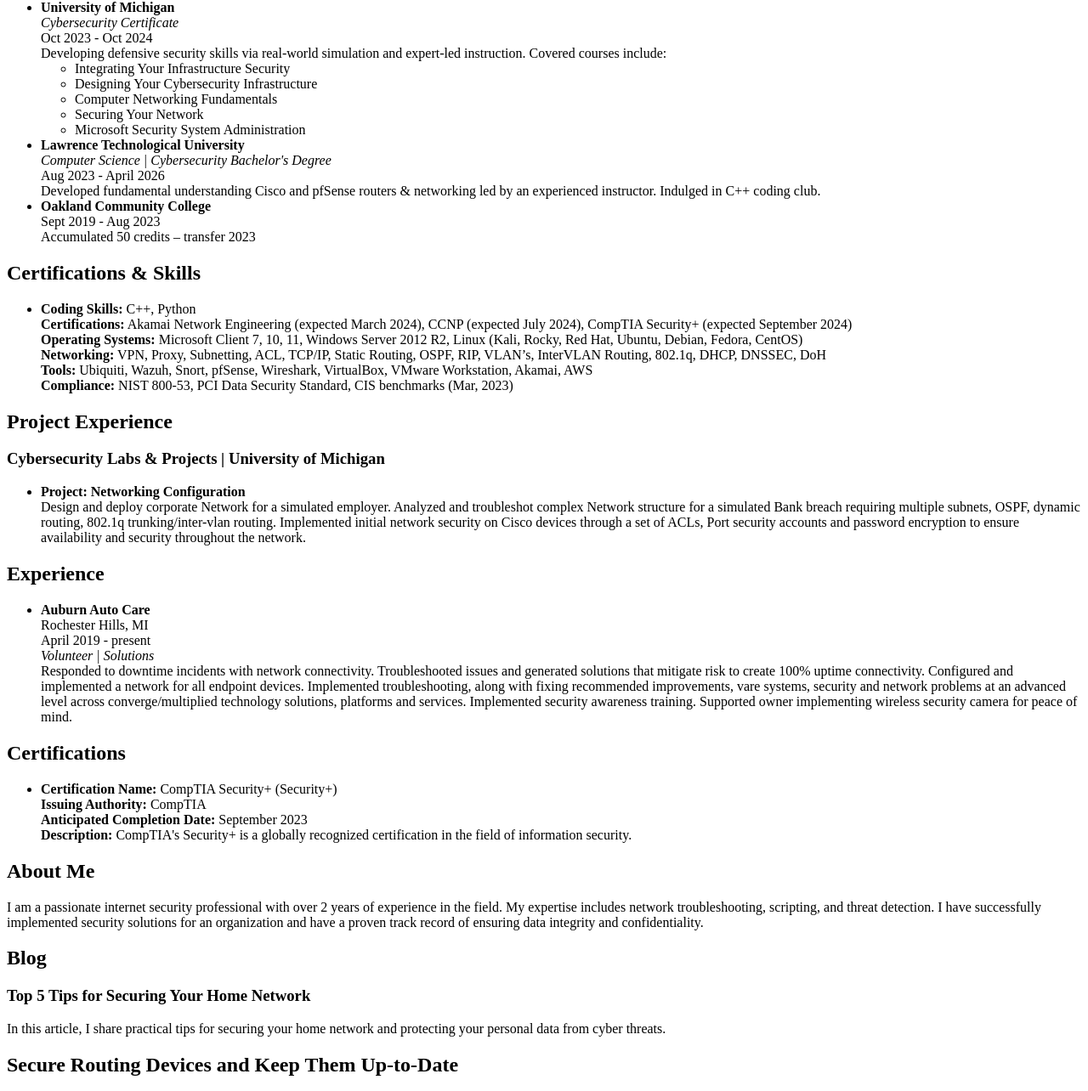
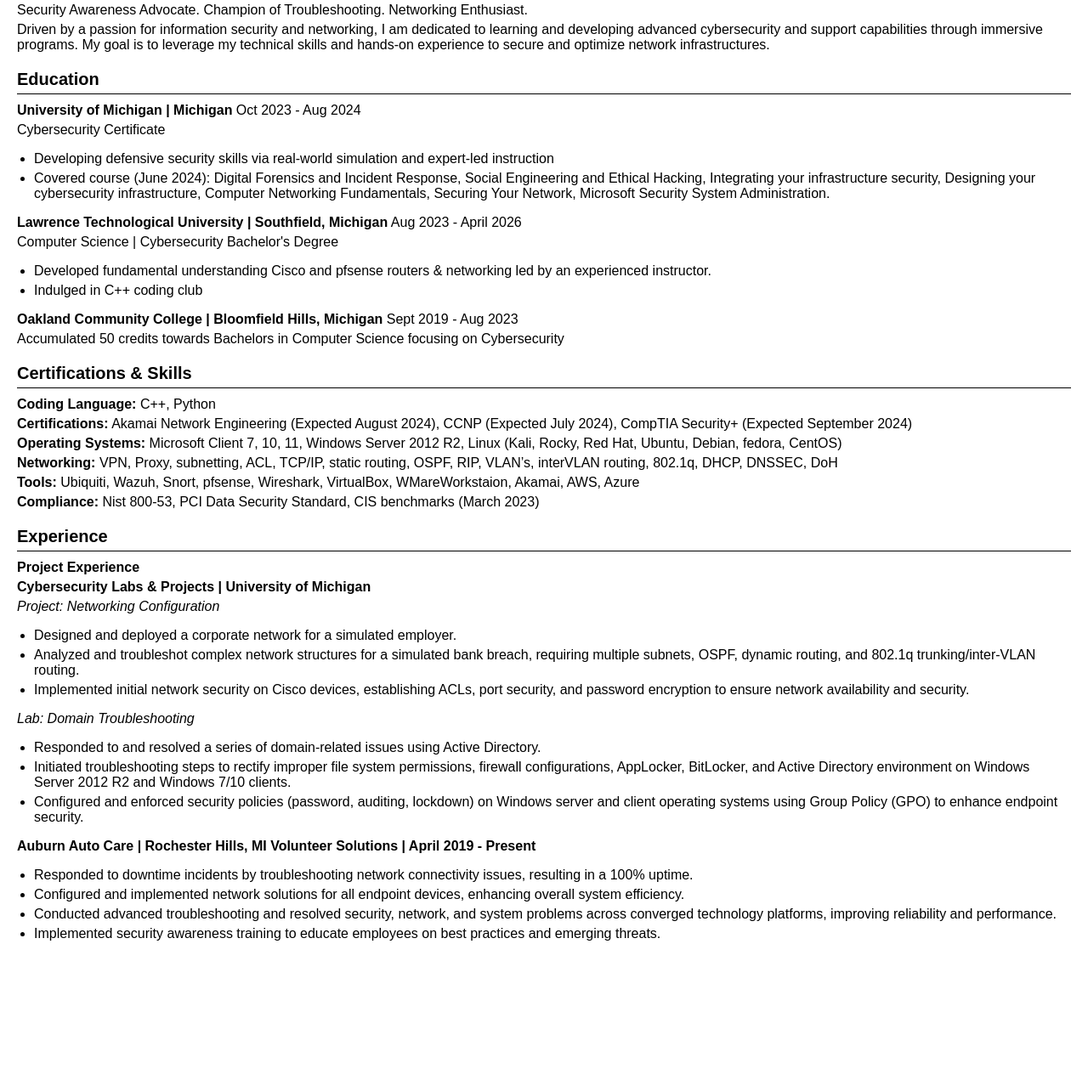
Before and after one commit to GenMoe/Introduction, a plain HTML site: page index.html in a window 1280 px wide. Shown: the part 127-1411 px from the top of the page at 85% size. After the commit the page ends 1255 px from the top, so only its background shows below. Drawn offline with Linux system fonts and the light colour scheme.

Commit message:
Update index.html
Fine-Tuned

```diff
--- a/index.html
+++ b/index.html
@@ -3,174 +3,95 @@
 <head>
     <meta charset="UTF-8">
     <meta name="viewport" content="width=device-width, initial-scale=1.0">
-    <title>sodalad</title>
-    <!-- Link to your CSS file for styling -->
-    <link rel="stylesheet" href="styles.css">
+    <title>Resume - Mohamad Husseini</title>
+    <style>
+        body {
+            font-family: Arial, sans-serif;
+            margin: 20px;
+        }
+        .header, .section {
+            margin-bottom: 20px;
+        }
+        .header h1 {
+            font-size: 24px;
+            margin: 0;
+        }
+        .header p {
+            margin: 5px 0;
+        }
+        .section h2 {
+            font-size: 20px;
+            border-bottom: 1px solid #000;
+            padding-bottom: 5px;
+            margin-bottom: 10px;
+        }
+        .section p, .section li {
+            margin: 5px 0;
+        }
+        .section ul {
+            padding-left: 20px;
+        }
+    </style>
 </head>
 <body>
-    <header>
+    <div class="header">
         <h1>Mohamad Ali Husseini</h1>
-    </header>
-
-    <!-- Education Section -->
-    <section id="education">
+        <p>Farmington Hills | lhsayni@proton.me | 248.678.5218 | <a href="https://www.linkedin.com/in/g-pdpz/">LinkedIn</a> | <a href="http://lhsayni.com">lhsayni.com</a></p>
+    </div>
+    <div class="section">
+        <h2>Introduction</h2>
+        <p>Security Awareness Advocate. Champion of Troubleshooting. Networking Enthusiast.</p>
+        <p>Driven by a passion for information security and networking, I am dedicated to learning and developing advanced cybersecurity and support capabilities through immersive programs. My goal is to leverage my technical skills and hands-on experience to secure and optimize network infrastructures.</p>
+    </div>
+    <div class="section">
         <h2>Education</h2>
+        <p><strong>University of Michigan | Michigan</strong> Oct 2023 - Aug 2024</p>
+        <p>Cybersecurity Certificate</p>
         <ul>
-            <li>
-                <strong>University of Michigan</strong><br>
-                <em>Cybersecurity Certificate</em><br>
-                Oct 2023 - Oct 2024<br>
-                Developing defensive security skills via real-world simulation and expert-led instruction. Covered courses include:
-                <ul>
-                    <li>Integrating Your Infrastructure Security</li>
-                    <li>Designing Your Cybersecurity Infrastructure</li>
-                    <li>Computer Networking Fundamentals</li>
-                    <li>Securing Your Network</li>
-                    <li>Microsoft Security System Administration</li>
-                </ul>
-             <li>
-                <strong>Lawrence Technological University</strong><br>
-                <em>Computer Science | Cybersecurity Bachelor's Degree</em><br>
-                Aug 2023 - April 2026<br>
-                Developed fundamental understanding Cisco and pfSense routers & networking led by an experienced instructor. Indulged in C++ coding club.
-            </li>
-            <li>
-                <strong>Oakland Community College</strong><br>
-                Sept 2019 - Aug 2023<br>
-                Accumulated 50 credits – transfer 2023
-            </li>
-	</ul>
-    </section>
-
-    <!-- Certifications & Skills Section -->
-    <section id="certifications-skills">
+            <li>Developing defensive security skills via real-world simulation and expert-led instruction</li>
+            <li>Covered course (June 2024): Digital Forensics and Incident Response, Social Engineering and Ethical Hacking, Integrating your infrastructure security, Designing your cybersecurity infrastructure, Computer Networking Fundamentals, Securing Your Network, Microsoft Security System Administration.</li>
+        </ul>
+        <p><strong>Lawrence Technological University | Southfield, Michigan</strong> Aug 2023 - April 2026</p>
+        <p>Computer Science | Cybersecurity Bachelor's Degree</p>
+        <ul>
+            <li>Developed fundamental understanding Cisco and pfsense routers & networking led by an experienced instructor.</li>
+            <li>Indulged in C++ coding club</li>
+        </ul>
+        <p><strong>Oakland Community College | Bloomfield Hills, Michigan</strong> Sept 2019 - Aug 2023</p>
+        <p>Accumulated 50 credits towards Bachelors in Computer Science focusing on Cybersecurity</p>
+    </div>
+    <div class="section">
         <h2>Certifications & Skills</h2>
+        <p><strong>Coding Language:</strong> C++, Python</p>
+        <p><strong>Certifications:</strong> Akamai Network Engineering (Expected August 2024), CCNP (Expected July 2024), CompTIA Security+ (Expected September 2024)</p>
+        <p><strong>Operating Systems:</strong> Microsoft Client 7, 10, 11, Windows Server 2012 R2, Linux (Kali, Rocky, Red Hat, Ubuntu, Debian, fedora, CentOS)</p>
+        <p><strong>Networking:</strong> VPN, Proxy, subnetting, ACL, TCP/IP, static routing, OSPF, RIP, VLAN’s, interVLAN routing, 802.1q, DHCP, DNSSEC, DoH</p>
+        <p><strong>Tools:</strong> Ubiquiti, Wazuh, Snort, pfsense, Wireshark, VirtualBox, WMareWorkstaion, Akamai, AWS, Azure</p>
+        <p><strong>Compliance:</strong> Nist 800-53, PCI Data Security Standard, CIS benchmarks (March 2023)</p>
+    </div>
+    <div class="section">
+        <h2>Experience</h2>
+        <p><strong>Project Experience</strong></p>
+        <p><strong>Cybersecurity Labs & Projects | University of Michigan</strong></p>
+        <p><em>Project: Networking Configuration</em></p>
         <ul>
-            <li>
-                <strong>Coding Skills:</strong> C++, Python<br>
-                <strong>Certifications:</strong> Akamai Network Engineering (expected March 2024), CCNP (expected July 2024), CompTIA Security+ (expected September 2024)<br>
-                <strong>Operating Systems:</strong> Microsoft Client 7, 10, 11, Windows Server 2012 R2, Linux (Kali, Rocky, Red Hat, Ubuntu, Debian, Fedora, CentOS)<br>
-                <strong>Networking:</strong> VPN, Proxy, Subnetting, ACL, TCP/IP, Static Routing, OSPF, RIP, VLAN’s, InterVLAN Routing, 802.1q, DHCP, DNSSEC, DoH<br>
-                <strong>Tools:</strong> Ubiquiti, Wazuh, Snort, pfSense, Wireshark, VirtualBox, VMware Workstation, Akamai, AWS<br>
-                <strong>Compliance:</strong> NIST 800-53, PCI Data Security Standard, CIS benchmarks (Mar, 2023)<br>
-            </li>
-            <!-- Add more certifications and skills -->
+            <li>Designed and deployed a corporate network for a simulated employer.</li>
+            <li>Analyzed and troubleshot complex network structures for a simulated bank breach, requiring multiple subnets, OSPF, dynamic routing, and 802.1q trunking/inter-VLAN routing.</li>
+            <li>Implemented initial network security on Cisco devices, establishing ACLs, port security, and password encryption to ensure network availability and security.</li>
         </ul>
-    </section>
-
-    <!-- Project Experience Section -->
-    <section id="projects">
-        <h2>Project Experience</h2>
-        <h3>Cybersecurity Labs & Projects | University of Michigan</h3>
+        <p><em>Lab: Domain Troubleshooting</em></p>
         <ul>
-            <li>
-                <strong>Project: Networking Configuration</strong><br>
-                Design and deploy corporate Network for a simulated employer. Analyzed and troubleshot complex Network structure for a simulated Bank breach requiring multiple subnets, OSPF, dynamic routing, 802.1q trunking/inter-vlan routing. Implemented initial network security on Cisco devices through a set of ACLs, Port security accounts and password encryption to ensure availability and security throughout the network.
-            </li>
-            <!-- Add more project entries -->
+            <li>Responded to and resolved a series of domain-related issues using Active Directory.</li>
+            <li>Initiated troubleshooting steps to rectify improper file system permissions, firewall configurations, AppLocker, BitLocker, and Active Directory environment on Windows Server 2012 R2 and Windows 7/10 clients.</li>
+            <li>Configured and enforced security policies (password, auditing, lockdown) on Windows server and client operating systems using Group Policy (GPO) to enhance endpoint security.</li>
         </ul>
-    </section>
-
-    <!-- Experience Section -->
-    <section id="experience">
-        <h2>Experience</h2>
+        <p><strong>Auburn Auto Care | Rochester Hills, MI Volunteer Solutions | April 2019 - Present</strong></p>
         <ul>
-            <li>
-                <strong>Auburn Auto Care</strong><br>
-                Rochester Hills, MI<br>
-                April 2019 - present<br>
-                <em>Volunteer | Solutions</em><br>
-                Responded to downtime incidents with network connectivity. Troubleshooted issues and generated solutions that mitigate risk to create 100% uptime connectivity. Configured and implemented a network for all endpoint devices. Implemented troubleshooting, along with fixing recommended improvements, vare systems, security and network problems at an advanced level across converge/multiplied technology solutions, platforms and services. Implemented security awareness training. Supported owner implementing wireless security camera for peace of mind.
-            </li>
-            <!-- Add more experience entries -->
+            <li>Responded to downtime incidents by troubleshooting network connectivity issues, resulting in a 100% uptime.</li>
+            <li>Configured and implemented network solutions for all endpoint devices, enhancing overall system efficiency.</li>
+            <li>Conducted advanced troubleshooting and resolved security, network, and system problems across converged technology platforms, improving reliability and performance.</li>
+            <li>Implemented security awareness training to educate employees on best practices and emerging threats.</li>
         </ul>
-    </section>
-
-
-    <!-- Certifications Section -->
-    <section id="certifications">
-        <h2>Certifications</h2>
-        <ul>
-            <li>
-                <strong>Certification Name:</strong> CompTIA Security+ (Security+)<br>
-                <strong>Issuing Authority:</strong> CompTIA<br>
-                <strong>Anticipated Completion Date:</strong> September 2023<br>
-                <strong>Description:</strong> CompTIA's Security+ is a globally recognized certification in the field of information security.
-
-            </li>
-            <!-- Add more certifications as needed -->
-        </ul>
-    </section>
-
-    <!-- About Me Section -->
-    <section id="about">
-        <h2>About Me</h2>
-        <p>
-            I am a passionate internet security professional with over 2 years of experience in the field. My expertise includes network troubleshooting, scripting, and threat detection.
-            I have successfully implemented security solutions for an organization and have a proven track record of ensuring data integrity and confidentiality.
-        </p>
-        <!-- Add more details about yourself -->
-    </section>
-
-    <!-- Blog Section -->
-    <section id="blog">
-        <h2>Blog</h2>
-        <article>
-            <h3>Top 5 Tips for Securing Your Home Network</h3>
-            <p>
-                In this article, I share practical tips for securing your home network and protecting your personal data from cyber threats.
-            </p>
-        </article>
- <section id="blog-post">
-        <article>
-            <h2>Secure Routing Devices and Keep Them Up-to-Date</h2>
-            <p>
-                Your Internet Service Provider (ISP) may provide a modem/router as part of your service contract. To maximize administrative control over the routing and wireless features of your home network, consider using a personally owned routing device that connects to the ISP-provided modem/router. In addition, use modern router features to create a separate wireless network for guests, for network separation from your more trusted and private devices.
-            </p>
-            <!-- Add more paragraphs for each tip -->
-            <p>
-                Your router is the gateway into your home network. Without proper security and patching, it is more likely to be compromised, which can lead to the compromise of other devices on the network as well. To minimize vulnerabilities and improve security, the routing devices on your home network should be updated to the latest patches, preferably through automatic updates. These devices should also be replaced when they reach end-of-life (EOL) for support. This ensures that all devices can continue to be updated and patched as vulnerabilities are discovered.
-            </p>
-
-            <h2>Implement WPA3 or WPA2 on the Wireless Network</h2>
-            <p>
-                Wireless networks are susceptible to eavesdropping and unauthorized access if not properly secured. Enable Wi-Fi Protected Access 3 (WPA3) or WPA2 encryption on your wireless network to encrypt communications and prevent unauthorized users from accessing your network. Use strong, unique passphrases and enable protected management frames for added security. To keep your wireless communications confidential, ensure your personal or ISP-provided WAP is capable of Wi-Fi Protected Access 3 (WPA3). If you have devices on your network that do not support WPA3, you can select WPA2/3 instead. This allows newer devices to use the more secure method while still allowing older devices to connect to the network over WPA2.
-            </p>
-
-            <h2>Implement Wireless Network Segmentation</h2>
-            <p>
-                Leverage network segmentation on your home network to keep your wireless communication secure. At a minimum, your wireless network should be segmented between your primary Wi-Fi, guest Wi-Fi, and IoT network. This segmentation keeps less secure devices from directly communicating with your more secure devices.
-            </p>
-
-            <h2>Employ Firewall Capabilities</h2>
-            <p>
-                Ensure that your personally owned routing device supports basic firewall capabilities. Verify that it includes network address translation (NAT) to prevent internal systems from being scanned through the network boundary. Wireless access points (WAP) generally do not provide these capabilities so it may be necessary to purchase a router. If your ISP supports IPv6, ensure your router supports IPv6 firewall capabilities.
-            </p>
-
-            <h2>Leverage Security Software</h2>
-            <p>
-                Consider installing comprehensive security software on all devices connected to your home network to detect and prevent malware, phishing attempts, and other cyber threats. Use strong, unique passwords for each account and enable multi-factor authentication whenever possible. Consider using a password manager to securely store and manage your passwords, reducing the risk of unauthorized access to your accounts.
-            </p>
-        </article>
-    </section>
-
-    <footer>
-        <!-- Add any additional footer content -->
-        <p>&copy; 2024 Internet Security Expertise</p>
-    </footer>    </section>
-
-    <!-- Contact Information Section -->
-    <section id="contact">
-        <h2>Contact Information</h2>
-        <p>
-            Email: <a href="mailto:lhsayni@proton.me">lhsayni@proton.me</a><br>
-            LinkedIn: <a href="https://www.linkedin.com/in/g-pdpz">Mohamad's Linkedin</a><br>
-        </p>
-    </section>
-
-    <footer>
-        <!-- Add any additional footer content -->
-        <p>&copy; 2024 Internet Security Expertise</p>
-    </footer>
+    </div>
 </body>
 </html>
```
